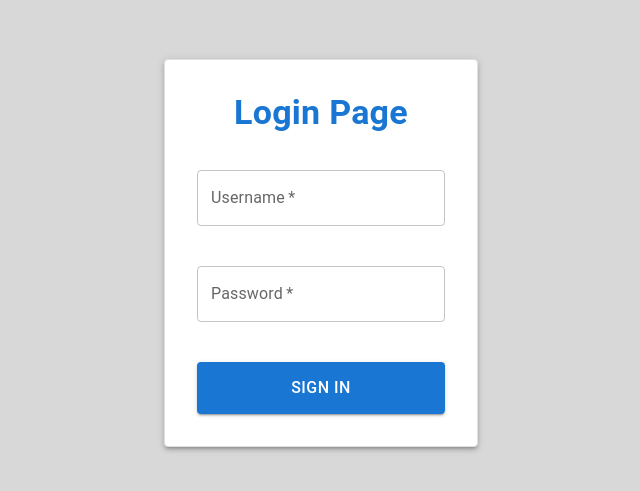
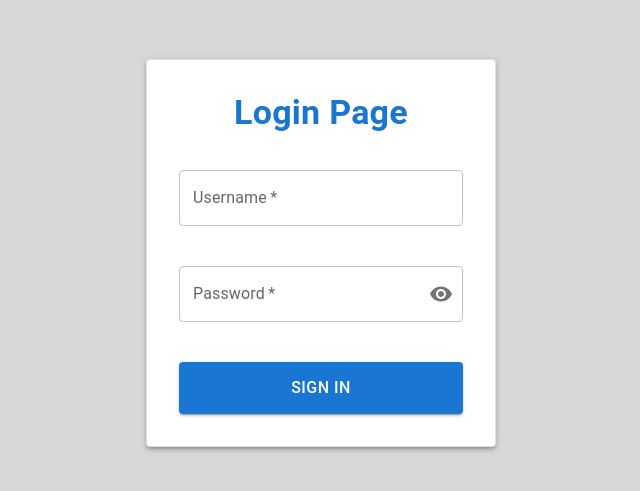
Before and after one commit to jhssilv/crud, a React (Vite) app in the folder frontend/: page /login in a window 1280 px wide. Shown: the part 147-638 px from the top of the page, without its empty margins (319-959 px from the left). Built offline with nearby package versions, Linux system fonts and the light colour scheme.

Commit message:
Added toggle password visibility

```diff
--- a/frontend/src/components/LoginPage.jsx
+++ b/frontend/src/components/LoginPage.jsx
@@ -9,21 +9,30 @@
   Container,
   Paper,
   useTheme,
-  useMediaQuery
+  useMediaQuery,
+  InputAdornment,
+  IconButton
 } from '@mui/material';
+import { Visibility, VisibilityOff } from '@mui/icons-material';
 
 const LoginPage = () => {
   const [username, setUsername] = useState('');
   const [password, setPassword] = useState('');
-  const [error, setError] = useState(false); // New state for error
+  const [error, setError] = useState(false);
+  const [showPassword, setShowPassword] = useState(false);
   const theme = useTheme();
   const isMobile = useMediaQuery(theme.breakpoints.down('sm'));
   const { login } = useAuth();
   const navigate = useNavigate();
 
+  // Toggle password visibility
+  const handleClickShowPassword = () => {
+    setShowPassword(!showPassword);
+  };
+
   const handleSubmit = async (event) => {
     event.preventDefault();
-    setError(false); // Reset error state on new submission
+    setError(false);
 
     const payload = {
       username: username.trim(),
@@ -40,19 +49,19 @@
         });
 
         if (!response.ok) {
-            setError(true); // Set error state if login fails
+            setError(true);
             throw new Error('Invalid username or password');
         }
 
-        const data = await response.json(); // Don't forget to parse the response
-        localStorage.setItem('authToken', data.token); // Store token properly
+        const data = await response.json();
+        localStorage.setItem('authToken', data.token);
         localStorage.setItem('loggedUser', username);
-        login(data.user); // Pass user data to auth context
+        login(data.user);
         navigate('/main');
 
     } catch (error) {
         console.error(error);
-        setError(true); // Set error state on any error
+        setError(true);
     }
   };
 
@@ -111,7 +120,7 @@
             onChange={(e) => setUsername(e.target.value)}
             required
             fullWidth
-            error={error} // Add error prop
+            error={error}
             sx={{
               '& .MuiOutlinedInput-root': {
                 backgroundColor: 'white',
@@ -132,13 +141,26 @@
 
           <TextField
             label="Password"
-            type="password"
+            type={showPassword ? 'text' : 'password'} // Toggle between text and password
             variant="outlined"
             value={password}
             onChange={(e) => setPassword(e.target.value)}
             required
             fullWidth
-            error={error} // Add error prop
+            error={error}
+            InputProps={{ // Add eye icon toggle
+              endAdornment: (
+                <InputAdornment position="end">
+                  <IconButton
+                    aria-label="toggle password visibility"
+                    onClick={handleClickShowPassword}
+                    edge="end"
+                  >
+                    {showPassword ? <VisibilityOff /> : <Visibility />}
+                  </IconButton>
+                </InputAdornment>
+              ),
+            }}
             sx={{
               '& .MuiOutlinedInput-root': {
                 backgroundColor: 'white',
```
